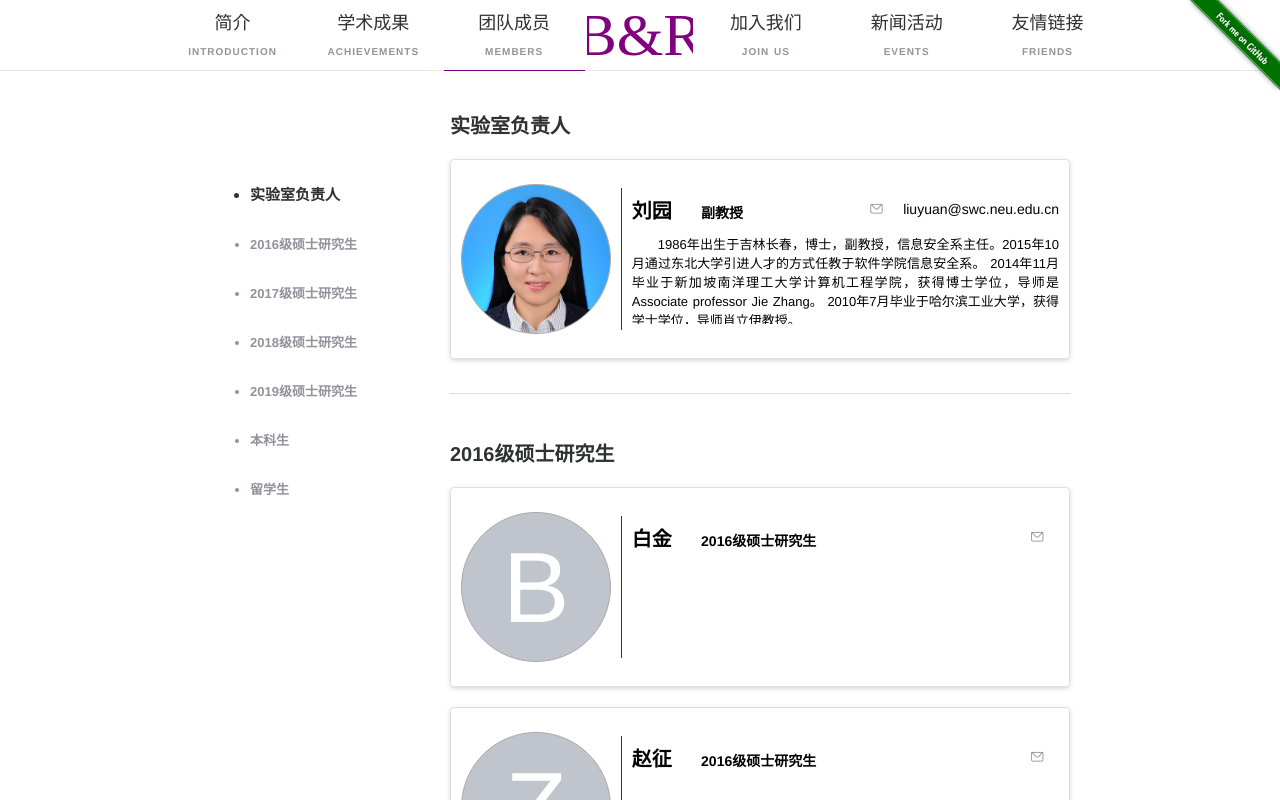
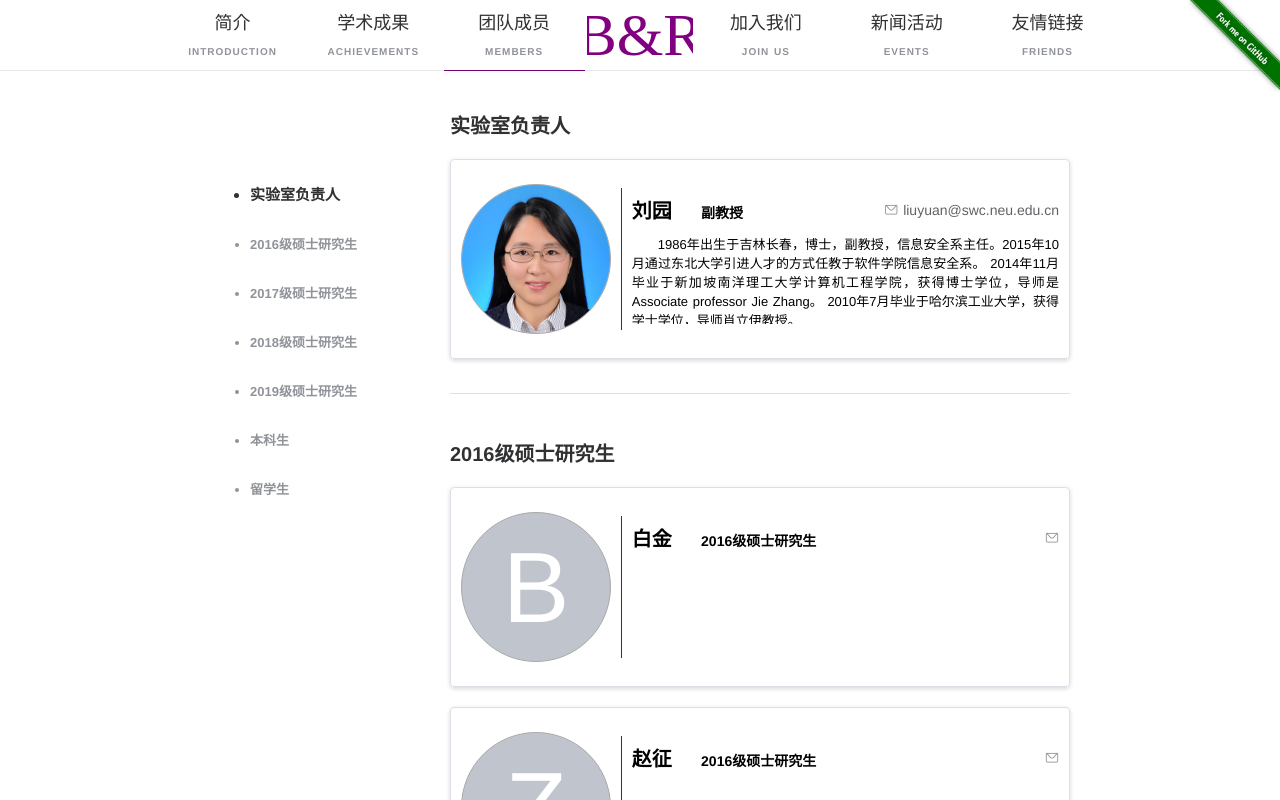
Before and after one commit to thothsun/blockchain-lab, a Nuxt app: page /members in a window 1280 px wide. Shown: the top 800 px of the page. Built offline with nearby package versions, Linux system fonts and the light colour scheme.

Commit message:
成员页面 添加 点击电子邮件地址直接跳转发送

```diff
--- a/components/member.vue
+++ b/components/member.vue
@@ -4,7 +4,8 @@
 
 
     <div style="height: 150px;width: 150px">
-      <el-avatar style="font-size: 10rem;display: flex;justify-content: center;align-items: center;border: 1px solid darkgrey"
+      <el-avatar
+        style="font-size: 10rem;display: flex;justify-content: center;align-items: center;border: 1px solid darkgrey"
         :size="150"
         shape="circle"
         fit="contain"
@@ -27,11 +28,8 @@
           <b style="white-space: nowrap">{{position}}</b>
         </div>
 
-
         <div>
-          <i class="el-icon-message" style="color: #909399"></i>
-          &nbsp;&nbsp;
-          {{email}}
+          <el-link :href="'mailto:'+email" target="_blank"><i class="el-icon-message" style="color: #909399"></i> {{email}}</el-link>
         </div>
       </div>
 
```
